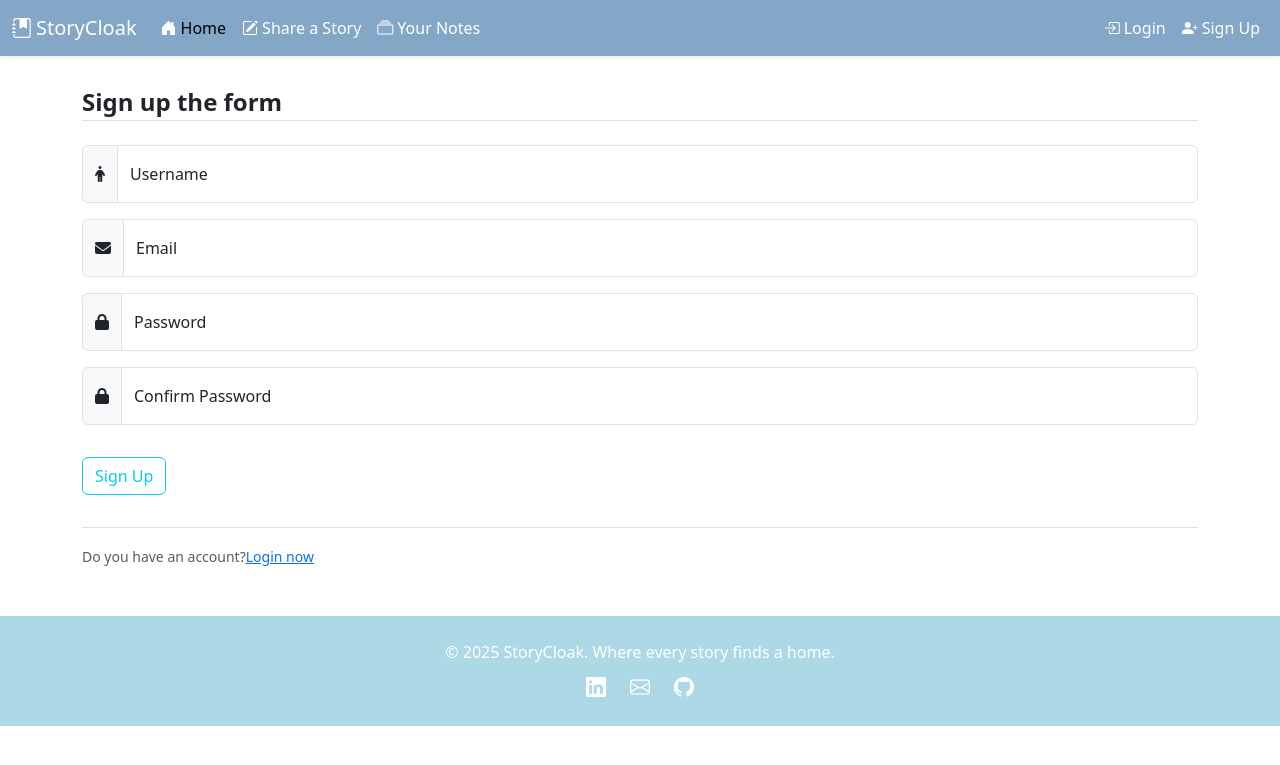
After one commit to pavithapari/StoryCloak, a Flask app: page /signup in a window 1280 px wide. The commit adds this page. Shown: the top 765 px of the page. Run offline with Flask 3, Linux system fonts and the light colour scheme; some libraries are stand-ins or nearby versions.

Commit message:
Added login and signup template and forms

```diff
--- a/app/templates/base.html
+++ b/app/templates/base.html
@@ -45,10 +45,10 @@
       <!-- Right: Login & Sign Up -->
       <ul class="navbar-nav ms-auto">
         <li class="nav-item">
-          <a class="nav-link" href="#"><i class="bi bi-box-arrow-in-right me-1"></i>Login</a>
+          <a class="nav-link" href="{{ url_for('users.login') }}"><i class="bi bi-box-arrow-in-right me-1"></i>Login</a>
         </li>
         <li class="nav-item">
-          <a class="nav-link" href="#"><i class="bi bi-person-plus-fill me-1"></i>Sign Up</a>
+          <a class="nav-link" href="{{ url_for('users.signup')}}"><i class="bi bi-person-plus-fill me-1"></i>Sign Up</a>
         </li>
       </ul>
     </div>
--- /dev/null
+++ b/app/templates/signup.html
@@ -0,0 +1,106 @@
+{% extends "base.html" %}
+{% block title %} Sign in {% endblock %}
+{% block content %}
+<div class="content-section">
+    <form method="POST" action="">
+        {{ form.hidden_tag() }}
+        <fieldset class="form-group">
+            <legend class="border-bottom mb-4"><b>Sign up the form</b></legend>
+            <!--Username-->
+            <div class="mb-3">
+                <div class="input-group">
+                    <span class="input-group-text"><i class="fa fa-person"></i></span>
+                    <div class="form-floating flex-grow-1">
+                        {% if form.username.errors %}
+                            {{ form.username(class="form-control is-invalid ", id="floatingUsername", placeholder="Enter Username") }}
+                            <label for="floatingUsername">Username</label>
+                            <div class="invalid-feedback">
+                                {% for error in form.username.errors %}
+                                    <span>{{ error }}</span>
+                                {% endfor %}
+                            </div>
+                        {% else %}
+                            {{ form.email(class="form-control", id="floatingEmail", placeholder="Enter Username") }}
+                            <label for="floatingEmail">Username</label>
+                        {% endif %}
+                    </div>
+                </div>
+            </div>
+
+         <!-- Email -->
+            <div class="mb-3">
+                <div class="input-group">
+                    <span class="input-group-text"><i class="fa fa-envelope"></i></span>
+                    <div class="form-floating flex-grow-1">
+                        {% if form.email.errors %}
+                            {{ form.email(class="form-control is-invalid", id="floatingEmail", placeholder="Enter email") }}
+                            <label for="floatingEmail">Email</label>
+                            <div class="invalid-feedback">
+                                {% for error in form.email.errors %}
+                                    <span>{{ error }}</span>
+                                {% endfor %}
+                            </div>
+                        {% else %}
+                            {{ form.email(class="form-control", id="floatingEmail", placeholder="Enter email") }}
+                            <label for="floatingEmail">Email</label>
+                        {% endif %}
+                    </div>
+                </div>
+            </div>
+
+            <!-- Password -->
+            <div class="mb-3">
+                <div class="input-group">
+                    <span class="input-group-text"><i class="fa fa-lock"></i></span>
+                    <div class="form-floating flex-grow-1">
+                        {% if form.password.errors %}
+                            {{ form.password(class="form-control is-invalid", id="floatingpass", placeholder="Enter password") }}
+                            <label for="floatingpass">Password</label>
+                            <div class="invalid-feedback">
+                                {% for error in form.password.errors %}
+                                    <span>{{ error }}</span>
+                                {% endfor %}
+                            </div>
+                        {% else %}
+                            {{ form.password(class="form-control", id="floatingpass", placeholder="Enter password") }}
+                            <label for="floatingpass">Password</label>
+                        {% endif %}
+                    </div>
+                </div>
+            </div>
+            <!-- confirm Password -->
+            <div class="mb-3">
+                <div class="input-group">
+                    <span class="input-group-text"><i class="fa fa-lock"></i></span>
+                    <div class="form-floating flex-grow-1">
+                        {% if form.con_password.errors %}
+                            {{ form.con_password(class="form-control is-invalid", id="floatingpass", placeholder="Enter password") }}
+                            <label for="floatingpass">Password</label>
+                            <div class="invalid-feedback">
+                                {% for error in form.con_password.errors %}
+                                    <span>{{ error }}</span>
+                                {% endfor %}
+                            </div>
+                        {% else %}
+                            {{ form.con_password(class="form-control", id="floatingpass", placeholder="Confirm password") }}
+                            <label for="floatingpass">Confirm Password</label>
+                        {% endif %}
+                    </div>
+                </div>
+            </div>
+
+        </fieldset>
+
+        <div class="form-group">
+            {{ form.submit(class="btn btn-outline-info mt-3 mb-3") }}
+        </div>
+    </form>
+
+    <div class="border-top mb-4 mt-3 pt-3">
+        <small class="text-muted">
+            Do you have an account?<a class="ml-2" href="{{ url_for('users.login') }}">Login now</a>
+        </small>
+    </div>
+</div>
+
+{% endblock %}
--- /dev/null
+++ b/app/users/forms.py
@@ -0,0 +1,18 @@
+from flask_wtf import FlaskForm
+from flask_wtf.file import FileField, FileAllowed
+from wtforms import StringField, PasswordField, SubmitField, EmailField, BooleanField
+from wtforms.validators import DataRequired,Email,Length,EqualTo
+
+class LoginForm(FlaskForm):
+    email=EmailField('Email',validators=[DataRequired(),Email()])
+    password=PasswordField('Password',validators=[DataRequired()])
+    remember=BooleanField('Remember Me')
+    submit=SubmitField('Login')
+
+class SignupForm(FlaskForm):
+    username=StringField('Username',validators=[DataRequired(),Length(min=2,max=15)])
+    email=EmailField('Email',validators=[DataRequired(),Email()])
+    password=PasswordField('Password',validators=[DataRequired()])
+    con_password=PasswordField('Confirm Password',validators=[DataRequired(),EqualTo(password)])
+
+    submit=SubmitField('Sign Up')
--- a/app/users/routes.py
+++ b/app/users/routes.py
@@ -1,3 +1,17 @@
 from flask import Blueprint
+from flask import render_template, request
+from app.users.forms import LoginForm,SignupForm
+from datetime import datetime
+users = Blueprint('users', __name__)
 
-users = Blueprint('users', __name__)
+@users.route('/login')
+def login():
+    form=LoginForm()
+
+    return render_template("login.html",now=datetime.now(), year=datetime.now().year, form=form)
+@users.route('/signup')
+def signup():
+    form=SignupForm()
+
+
+    return render_template("signup.html",now=datetime.now(), year=datetime.now().year, form=form)
```
Also changed, not shown: app/templates/login.html (added, +70 -0 lines), app/users/__init__.py (added).
